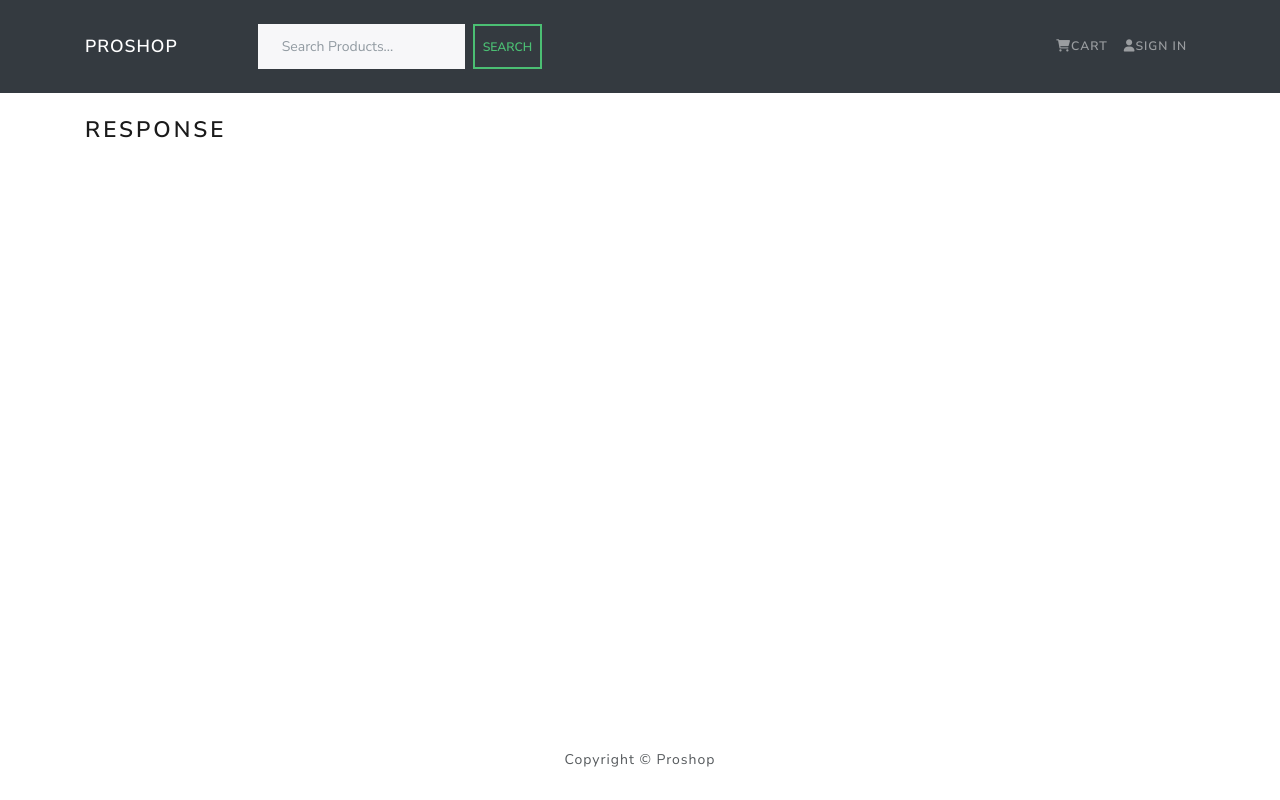
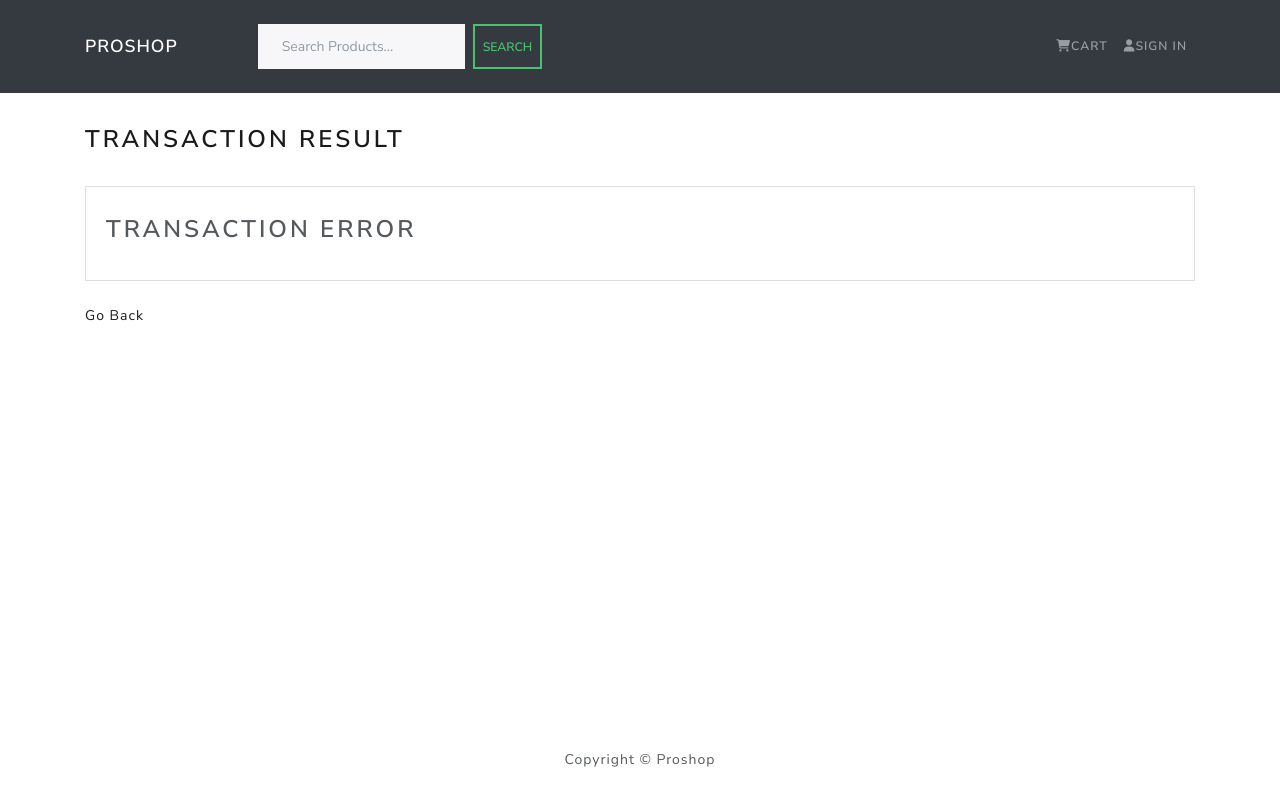
Before and after one commit to mgleyva/proshop, a React (Create React App) app in the folder frontend/: page /response in a window 1280 px wide. Built offline with nearby package versions, Linux system fonts and the light colour scheme.

Commit message:
response page

```diff
--- a/frontend/src/screens/ResponseScreen.jsx
+++ b/frontend/src/screens/ResponseScreen.jsx
@@ -1,9 +1,39 @@
 import React from 'react'
+import { Link, useSearchParams } from 'react-router-dom'
 
 const ResponseScreen = () => {
+  const [searchParams] = useSearchParams()
+
   return (
     <>
-      <h2>Response</h2>
+      <h3>TRANSACTION RESULT</h3>
+      {searchParams.get('transactionState') === '4' ? (
+        <>
+          <div className='list-group-item mt-3'>
+            <h2>
+              <strong>Congratulations!</strong>
+            </h2>
+            <h4>
+              Transaction state:{' '}
+              <strong>{searchParams.get('lapTransactionState')}</strong>
+            </h4>
+            <h4>Transaction reference: {searchParams.get('reference_pol')}</h4>
+            <h4>Order number: {searchParams.get('referenceCode')}</h4>
+          </div>
+          <p className='pt-4'>
+            <Link to='/'>Go Back</Link>
+          </p>
+        </>
+      ) : (
+        <>
+          <div className='list-group-item mt-3'>
+            <h3>Transaction error</h3>
+          </div>
+          <p className='pt-4'>
+            <Link to='/'>Go Back</Link>
+          </p>
+        </>
+      )}
     </>
   )
 }
```
Also changed, not shown: 12 other files (tests, documents, lock files or other folders).
